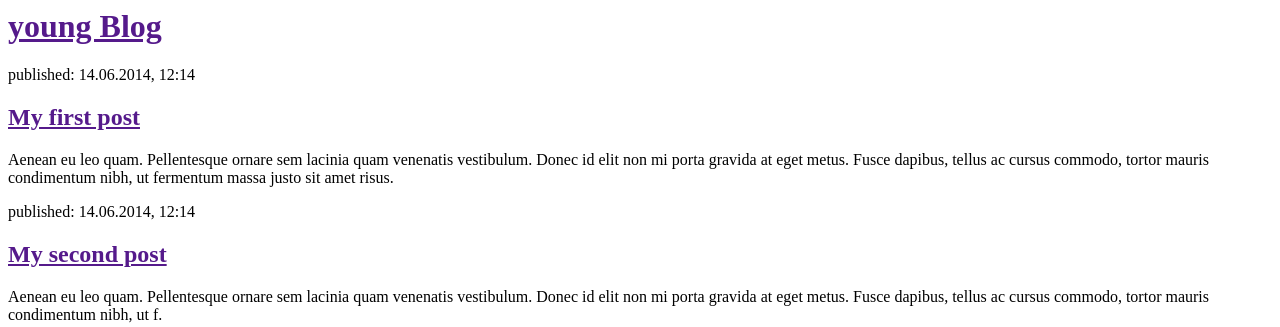
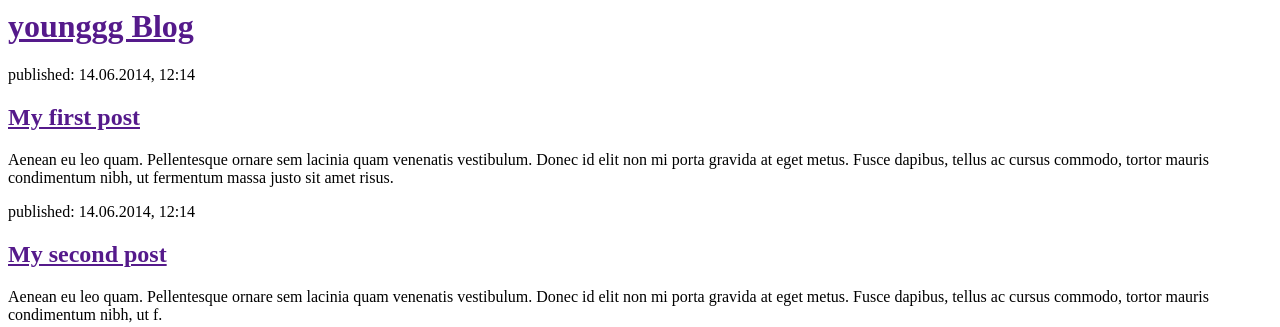
Before and after one commit to young333/my-first-blog, a Django app: page / in a window 1280 px wide. Shown: the top 327 px of the page. Run offline with Django 3.2, Linux system fonts and the light colour scheme.

Commit message:
Changed the HTML for the site.

```diff
--- a/blog/templates/blog/post_list.html
+++ b/blog/templates/blog/post_list.html
@@ -1,10 +1,10 @@
 <html>
     <head>
-        <title>young blog</title>
+        <title>younggg blog</title>
     </head>
     <body>
         <div>
-            <h1><a href="">young Blog</a></h1>
+            <h1><a href="">younggg Blog</a></h1>
         </div>
 
         <div>
```
